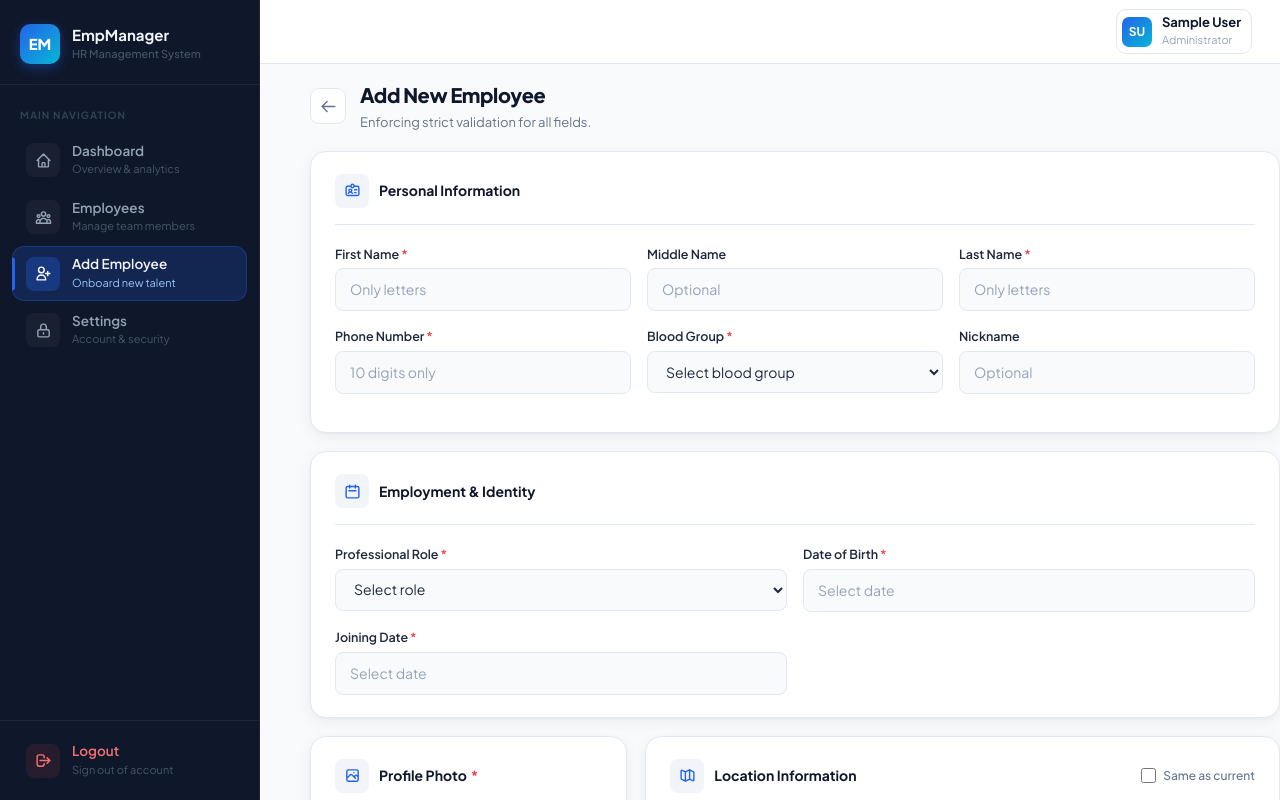
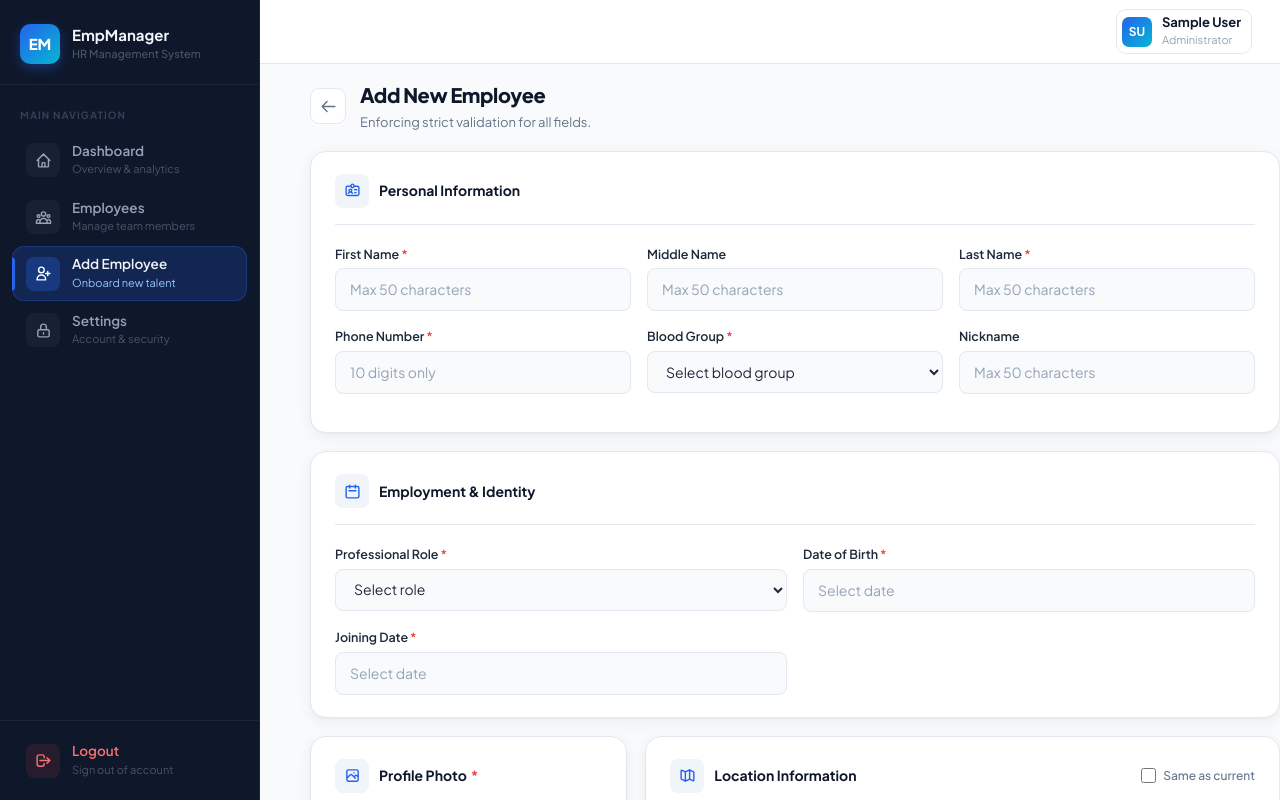
Before and after one commit to pushkar-0553/Employee_Testing, a React (Vite) app: page /add-employee in a window 1280 px wide. Shown: the top 800 px of the page. Built offline with nearby package versions, Linux system fonts and the light colour scheme; sample sign-in values are in the browser's storage.

Commit message:
Add maxLength restriction to input fields
Updated input fields to include maxLength restriction for names and nicknames, ensuring a maximum of 50 characters.

```diff
--- a/src/pages/AddEmployee.jsx
+++ b/src/pages/AddEmployee.jsx
@@ -41,7 +41,7 @@ const SectionCard = memo(({ icon: Icon, title, children }) => (
 ));
 
 // Memoized Input Field
-const Field = memo(({ label, name, value, onChange, error, type = 'text', required, isTextarea, placeholder, disabled }) => {
+const Field = memo(({ label, name, value, onChange, error, type = 'text', required, isTextarea, placeholder, disabled, maxLength }) => {
   const isDate = type === 'date';
 
   return (
@@ -86,6 +86,7 @@ const Field = memo(({ label, name, value, onChange, error, type = 'text', requir
           data-testid={name}
           type={type} name={name} value={value}
           onChange={onChange} placeholder={placeholder}
+          maxLength={maxLength}
           className={`input-base${error ? ' input-error' : ''}`}
           style={{ colorScheme: 'light' }}
         />
@@ -113,9 +114,10 @@ export default function AddEmployee() {
   const handleChange = useCallback((e) => {
     const { name, value } = e.target;
 
-    // Real-time restriction: Only letters for names
+    // Real-time restriction: Only letters for names and max 50 chars
     if (['first_name', 'last_name', 'middle_name', 'nick_name'].includes(name)) {
       if (value !== '' && !/^[a-zA-Z\s]*$/.test(value)) return;
+      if (value.length > 50) return;
     }
 
     // Real-time restriction: Only numbers for phone
@@ -272,14 +274,14 @@ export default function AddEmployee() {
 
         <SectionCard icon={HiOutlineIdentification} title="Personal Information">
           <div style={{ display: 'grid', gridTemplateColumns: 'repeat(3, 1fr)', gap: '16px' }}>
-            <Field label="First Name" name="first_name" required placeholder="Only letters" value={form.first_name} onChange={handleChange} error={errors.first_name} />
-            <Field label="Middle Name" name="middle_name" placeholder="Optional" value={form.middle_name} onChange={handleChange} error={errors.middle_name} />
-            <Field label="Last Name" name="last_name" required placeholder="Only letters" value={form.last_name} onChange={handleChange} error={errors.last_name} />
+            <Field label="First Name" name="first_name" required placeholder="Max 50 characters" maxLength={50} value={form.first_name} onChange={handleChange} error={errors.first_name} />
+            <Field label="Middle Name" name="middle_name" placeholder="Max 50 characters" maxLength={50} value={form.middle_name} onChange={handleChange} error={errors.middle_name} />
+            <Field label="Last Name" name="last_name" required placeholder="Max 50 characters" maxLength={50} value={form.last_name} onChange={handleChange} error={errors.last_name} />
 
             <Field label="Phone Number" name="phone_number" required placeholder="10 digits only" value={form.phone_number} onChange={handleChange} error={errors.phone_number} />
 
             <div style={{ display: 'flex', flexDirection: 'column', gap: '5px' }}>
-              <label style={{ fontSize: '12.5px', fontWeight: 600, color: 'var(--text-main)', display: 'flex', alignItems: 'center', justifyContent: 'space-between' }}>
+              <label htmlFor="blood_group" style={{ fontSize: '12.5px', fontWeight: 600, color: 'var(--text-main)', display: 'flex', alignItems: 'center', justifyContent: 'space-between' }}>
                 <span>Blood Group<span style={{ color: 'var(--danger)', marginLeft: '2px' }}>*</span></span>
                 {errors.blood_group && <span style={{ fontSize: '11px', color: 'var(--danger)' }}>{errors.blood_group}</span>}
               </label>
@@ -293,7 +295,7 @@ export default function AddEmployee() {
                 {BLOOD_GROUPS.map(bg => <option key={bg} value={bg}>{bg}</option>)}
               </select>
             </div>
-            <Field label="Nickname" name="nick_name" placeholder="Optional" value={form.nick_name} onChange={handleChange} error={errors.nick_name} />
+            <Field label="Nickname" name="nick_name" placeholder="Max 50 characters" maxLength={50} value={form.nick_name} onChange={handleChange} error={errors.nick_name} />
             <div style={{ gridColumn: 'span 1' }}></div>
 
           </div>
```
